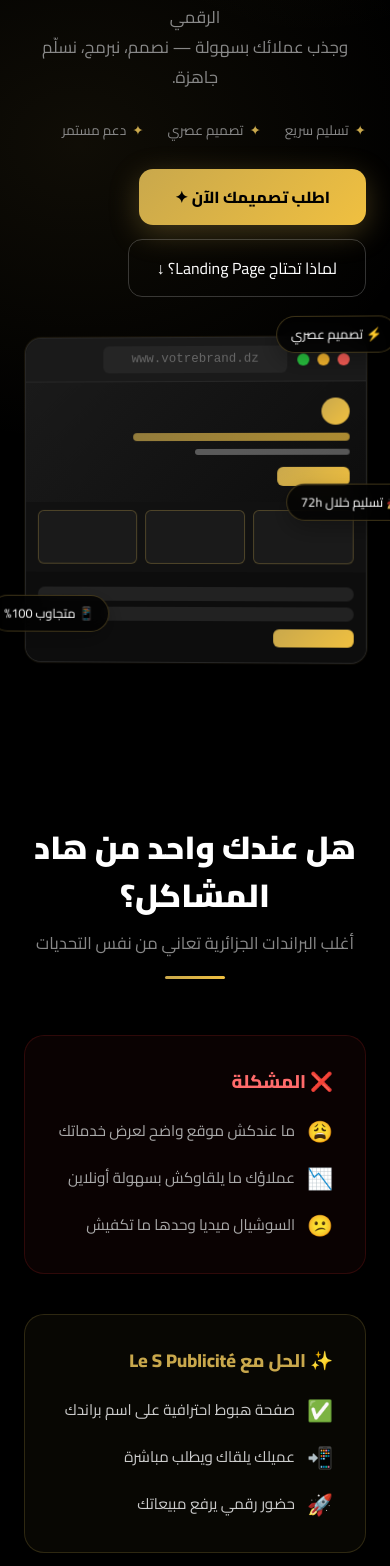
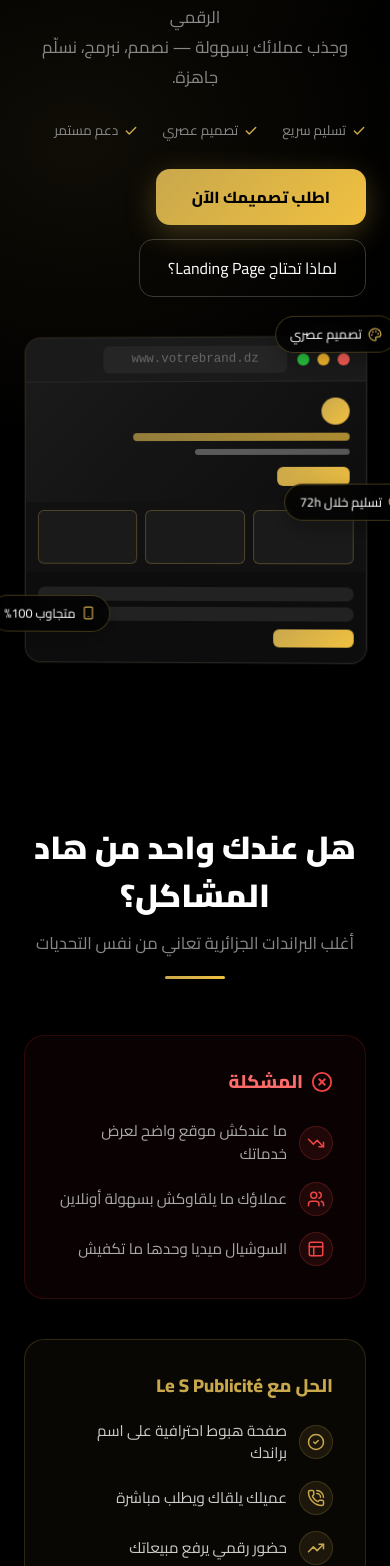
Before and after one commit to ahmedtayebi/le_s_pub, a Next.js app: page /landing-service in a window 390 px wide. Shown: the part 434-2000 px from the top of the page. Built offline with nearby package versions, Linux system fonts and the light colour scheme.

Commit message:
add landing service and complete remove emojie

```diff
--- a/app/landing-service/page.tsx
+++ b/app/landing-service/page.tsx
@@ -8,6 +8,21 @@ import ServiceOrderForm from "@/components/landing-service/ServiceOrderForm";
 import FinalCTA from "@/components/landing-service/FinalCTA";
 import { motion } from "framer-motion";
 import { useRouter } from "next/navigation";
+import {
+    XCircle,
+    CheckCircle2,
+    TrendingDown,
+    Users,
+    Layout,
+    TrendingUp,
+    PhoneCall,
+    Palette,
+    Smartphone,
+    Zap,
+    Link2,
+    FileUp,
+    Headphones,
+} from "lucide-react";
 
 // ═══════════════════════════════════════════════════════════════════════════════
 // INLINE SECTIONS — Problem/Solution, Features, HowItWorks, Portfolio,
@@ -66,14 +81,14 @@ function SectionHeading({
 
 function ProblemSolution() {
     const problems = [
-        { emoji: "😩", text: "ما عندكش موقع واضح لعرض خدماتك" },
-        { emoji: "📉", text: "عملاؤك ما يلقاوكش بسهولة أونلاين" },
-        { emoji: "😕", text: "السوشيال ميديا وحدها ما تكفيش" },
+        { icon: <TrendingDown size={18} color="#ef4444" />, text: "ما عندكش موقع واضح لعرض خدماتك" },
+        { icon: <Users size={18} color="#ef4444" />, text: "عملاؤك ما يلقاوكش بسهولة أونلاين" },
+        { icon: <Layout size={18} color="#ef4444" />, text: "السوشيال ميديا وحدها ما تكفيش" },
     ];
     const solutions = [
-        { emoji: "✅", text: "صفحة هبوط احترافية على اسم براندك" },
-        { emoji: "📲", text: "عميلك يلقاك ويطلب مباشرة" },
-        { emoji: "🚀", text: "حضور رقمي يرفع مبيعاتك" },
+        { icon: <CheckCircle2 size={18} color={GOLD} />, text: "صفحة هبوط احترافية على اسم براندك" },
+        { icon: <PhoneCall size={18} color={GOLD} />, text: "عميلك يلقاك ويطلب مباشرة" },
+        { icon: <TrendingUp size={18} color={GOLD} />, text: "حضور رقمي يرفع مبيعاتك" },
     ];
 
     return (
@@ -113,12 +128,29 @@ function ProblemSolution() {
                         }}
                     >
                         <h3 style={{ color: "#ff6b6b", fontSize: "1.15rem", fontWeight: 800, marginBottom: 20 }}>
-                            ❌ المشكلة
+                            <span style={{ display: "inline-flex", alignItems: "center", gap: 8 }}>
+                                <XCircle size={22} color="#ef4444" />
+                                المشكلة
+                            </span>
                         </h3>
                         <div style={{ display: "flex", flexDirection: "column", gap: 16 }}>
                             {problems.map((p, i) => (
                                 <div key={i} style={{ display: "flex", alignItems: "center", gap: 12 }}>
-                                    <span style={{ fontSize: "1.3rem" }}>{p.emoji}</span>
+                                    <span
+                                        style={{
+                                            width: 34,
+                                            height: 34,
+                                            borderRadius: "50%",
+                                            background: "rgba(239,68,68,0.1)",
+                                            border: "1px solid rgba(239,68,68,0.2)",
+                                            display: "inline-flex",
+                                            alignItems: "center",
+                                            justifyContent: "center",
+                                            flexShrink: 0,
+                                        }}
+                                    >
+                                        {p.icon}
+                                    </span>
                                     <span style={{ color: "#aaa", fontSize: "0.95rem" }}>{p.text}</span>
                                 </div>
                             ))}
@@ -139,12 +171,26 @@ function ProblemSolution() {
                         }}
                     >
                         <h3 style={{ color: GOLD, fontSize: "1.15rem", fontWeight: 800, marginBottom: 20 }}>
-                            ✨ الحل مع Le S Publicité
+                            الحل مع Le S Publicité
                         </h3>
                         <div style={{ display: "flex", flexDirection: "column", gap: 16 }}>
                             {solutions.map((s, i) => (
                                 <div key={i} style={{ display: "flex", alignItems: "center", gap: 12 }}>
-                                    <span style={{ fontSize: "1.3rem" }}>{s.emoji}</span>
+                                    <span
+                                        style={{
+                                            width: 34,
+                                            height: 34,
+                                            borderRadius: "50%",
+                                            background: "rgba(201,168,76,0.1)",
+                                            border: "1px solid rgba(201,168,76,0.2)",
+                                            display: "inline-flex",
+                                            alignItems: "center",
+                                            justifyContent: "center",
+                                            flexShrink: 0,
+                                        }}
+                                    >
+                                        {s.icon}
+                                    </span>
                                     <span style={{ color: "#ccc", fontSize: "0.95rem" }}>{s.text}</span>
                                 </div>
                             ))}
@@ -167,32 +213,32 @@ function ProblemSolution() {
 function Features() {
     const features = [
         {
-            icon: "🎨",
+            icon: <Palette size={24} color={GOLD} />,
             title: "تصميم فريد",
             desc: "تصميم مخصص يعكس هوية علامتك — مش قالب جاهز",
         },
         {
-            icon: "📱",
+            icon: <Smartphone size={24} color={GOLD} />,
             title: "متجاوب مع الموبايل",
             desc: "صفحتك تظهر ممتازة على كل الأجهزة بدون استثناء",
         },
         {
-            icon: "⚡",
+            icon: <Zap size={24} color={GOLD} />,
             title: "سرعة تحميل عالية",
             desc: "أداء سريع لضمان أفضل تجربة لزوار صفحتك",
         },
         {
-            icon: "🔗",
+            icon: <Link2 size={24} color={GOLD} />,
             title: "ربط السوشيال ميديا",
             desc: "نربط صفحتك بكل حساباتك لتكون مرجعك الرقمي الأول",
         },
         {
-            icon: "📊",
+            icon: <FileUp size={24} color={GOLD} />,
             title: "نموذج طلب مدمج",
             desc: "يقدر عميلك يطلب مباشرة من الصفحة — بدون تعقيدات",
         },
         {
-            icon: "🛡️",
+            icon: <Headphones size={24} color={GOLD} />,
             title: "دعم فني مستمر",
             desc: "بعد التسليم نبقى معاك لأي تعديل أو تحديث تحتاجه",
         },
@@ -249,7 +295,6 @@ function Features() {
                                     display: "flex",
                                     alignItems: "center",
                                     justifyContent: "center",
-                                    fontSize: "1.5rem",
                                     marginBottom: 18,
                                 }}
                             >
--- a/components/landing-service/FinalCTA.tsx
+++ b/components/landing-service/FinalCTA.tsx
@@ -1,6 +1,7 @@
 "use client";
 
 import { motion } from "framer-motion";
+import { Check, ArrowLeft } from "lucide-react";
 
 /* ─────────────────────────────────────────────
    FinalCTA Section
@@ -62,8 +63,9 @@ export default function FinalCTA() {
                         marginBottom: "28px",
                     }}
                 >
-                    <span style={{ color: "#C9A84C", fontWeight: 700, fontSize: "0.88rem" }}>
-                        🚀 جاهز لرفع مستوى مشروعك؟
+                    <span style={{ color: "#C9A84C", fontWeight: 700, fontSize: "0.88rem", display: "inline-flex", alignItems: "center", gap: "8px" }}>
+                        <span style={{ display: "inline-block", width: "20px", height: "2px", background: "#C9A84C", borderRadius: "2px", verticalAlign: "middle" }} />
+                        جاهز لرفع مستوى مشروعك؟
                     </span>
                 </motion.div>
 
@@ -128,7 +130,7 @@ export default function FinalCTA() {
                             boxShadow: "0 10px 40px rgba(201,168,76,0.35)",
                         }}
                     >
-                        اطلب تصميمك الآن ✦
+                        اطلب تصميمك الآن <ArrowLeft size={18} style={{ display: "inline-block", verticalAlign: "middle" }} />
                     </motion.button>
 
                     {/* Ghost CTA */}
@@ -169,7 +171,7 @@ export default function FinalCTA() {
                             className="flex items-center gap-2"
                             style={{ color: "#555", fontSize: "0.85rem" }}
                         >
-                            <span style={{ color: "#C9A84C", fontWeight: 700 }}>✓</span>
+                            <Check size={15} color="#C9A84C" strokeWidth={2.5} />
                             {item.text}
                         </span>
                     ))}
--- a/components/landing-service/HeroService.tsx
+++ b/components/landing-service/HeroService.tsx
@@ -1,16 +1,17 @@
 "use client";
 
 import { motion } from "framer-motion";
+import { Check, Palette, Smartphone, Clock } from "lucide-react";
 
 // ─── Floating Badge ──────────────────────────────────────────────────────────
 
 function FloatingBadge({
-    emoji,
+    icon,
     text,
     delay,
     style,
 }: {
-    emoji: string;
+    icon: React.ReactNode;
     text: string;
     delay: number;
     style: React.CSSProperties;
@@ -33,10 +34,13 @@ function FloatingBadge({
                 boxShadow: "0 8px 24px rgba(0,0,0,0.3)",
                 whiteSpace: "nowrap",
                 zIndex: 10,
+                display: "flex",
+                alignItems: "center",
+                gap: "6px",
                 ...style,
             }}
         >
-            {emoji} {text}
+            {icon} {text}
         </motion.div>
     );
 }
@@ -58,19 +62,19 @@ function BrowserMockup() {
             >
                 {/* Floating badges */}
                 <FloatingBadge
-                    emoji="⚡"
+                    icon={<Palette size={14} color="#C9A84C" />}
                     text="تصميم عصري"
                     delay={0}
                     style={{ top: -16, right: -30 }}
                 />
                 <FloatingBadge
-                    emoji="📱"
+                    icon={<Smartphone size={14} color="#C9A84C" />}
                     text="متجاوب 100%"
                     delay={0.5}
                     style={{ bottom: 30, left: -36 }}
                 />
                 <FloatingBadge
-                    emoji="🚀"
+                    icon={<Clock size={14} color="#C9A84C" />}
                     text="تسليم خلال 72h"
                     delay={1}
                     style={{ top: "45%", right: -50 }}
@@ -416,7 +420,7 @@ export default function HeroService() {
                                     gap: 6,
                                 }}
                             >
-                                <span style={{ color: "#C9A84C" }}>✦</span> {item}
+                                <Check size={14} color="#C9A84C" strokeWidth={2.5} /> {item}
                             </span>
                         ))}
                     </motion.div>
@@ -454,7 +458,7 @@ export default function HeroService() {
                                     "0 8px 30px rgba(201,168,76,0.3)";
                             }}
                         >
-                            اطلب تصميمك الآن ✦
+                            اطلب تصميمك الآن
                         </motion.button>
 
                         <motion.button
@@ -483,7 +487,7 @@ export default function HeroService() {
                                 btn.style.color = "#fff";
                             }}
                         >
-                            لماذا تحتاج Landing Page؟ ↓
+                            لماذا تحتاج Landing Page؟
                         </motion.button>
                     </motion.div>
                 </div>
--- a/components/landing-service/HowItWorks.tsx
+++ b/components/landing-service/HowItWorks.tsx
@@ -1,29 +1,32 @@
 "use client";
 
 import { motion } from "framer-motion";
+import { MessageSquare, PenTool, Rocket, ChevronLeft } from "lucide-react";
 
 /* ─────────────────────────────────────────────
    Steps Data
    ───────────────────────────────────────────── */
 
+const GOLD = "#C9A84C";
+
 const steps = [
     {
         number: "01",
-        icon: "💬",
+        icon: <MessageSquare size={28} color={GOLD} strokeWidth={1.8} />,
         title: "تواصل معنا",
         desc: "أرسل طلبك مع تفاصيل براندك، لوغوك، وما تريده بالضبط",
         duration: "اليوم الأول",
     },
     {
         number: "02",
-        icon: "🎨",
+        icon: <PenTool size={28} color={GOLD} strokeWidth={1.8} />,
         title: "نجهز تصميم صفحتك",
         desc: "فريقنا يبني صفحتك بتصميم عصري مخصص لعلامتك التجارية",
         duration: "24 - 48 ساعة",
     },
     {
         number: "03",
-        icon: "🚀",
+        icon: <Rocket size={28} color={GOLD} strokeWidth={1.8} />,
         title: "نطلق الصفحة جاهزة",
         desc: "صفحتك تصبح حية على الإنترنت جاهزة لاستقبال الزبائن",
         duration: "خلال 72 ساعة",
@@ -49,9 +52,9 @@ function ConnectorArrow() {
             <motion.div
                 animate={{ x: [0, 6, 0] }}
                 transition={{ duration: 1.5, repeat: Infinity, ease: "easeInOut" }}
-                style={{ color: "rgba(201,168,76,0.6)", fontSize: "1.1rem", flexShrink: 0 }}
+                style={{ flexShrink: 0, display: "flex", alignItems: "center" }}
             >
-                ‹
+                <ChevronLeft size={24} color="rgba(201,168,76,0.6)" />
             </motion.div>
         </div>
     );
@@ -127,7 +130,6 @@ function StepCard({ step, index }: { step: typeof steps[0]; index: number }) {
                     border: "1px solid rgba(201,168,76,0.3)",
                     borderRadius: "50%",
                     margin: "0 auto 20px",
-                    fontSize: "1.8rem",
                     display: "flex",
                     alignItems: "center",
                     justifyContent: "center",
@@ -196,7 +198,17 @@ export default function HowItWorks() {
                             textTransform: "uppercase",
                         }}
                     >
+                        <span style={{
+                            display: 'inline-block',
+                            width: '20px',
+                            height: '2px',
+                            background: '#C9A84C',
+                            borderRadius: '2px',
+                            marginLeft: '8px',
+                            verticalAlign: 'middle'
+                        }} />
                         العملية بسيطة جداً
+
                     </motion.p>
 
                     {/* H2 */}
--- a/components/landing-service/ProblemSolution.tsx
+++ b/components/landing-service/ProblemSolution.tsx
@@ -2,34 +2,51 @@
 
 import React from "react";
 import { motion } from "framer-motion";
+import {
+    XCircle,
+    CheckCircle2,
+    TrendingDown,
+    Users,
+    Layout,
+    Globe,
+    PhoneCall,
+    TrendingUp,
+    ArrowLeft
+} from 'lucide-react';
 
 const problems = [
     {
-        title: "الاعتماد الكامل على السوشيال ميديا",
-        desc: "حسابك قد يُحذف أو يُقيَّد في أي وقت",
+        title: "ما عندكش موقع",
+        desc: "الاعتماد الكامل على السوشيال ميديا يعني أن حسابك قد يُحذف أو يُقيَّد في أي وقت",
+        icon: <TrendingDown size={18} color="#ef4444" />
     },
     {
-        title: "طلبات غير منظمة ومشتتة",
-        desc: "رسائل DM و WhatsApp لا تُبنى عليها قاعدة بيانات",
+        title: "عملاؤك ما يلقاوكش",
+        desc: "رسائل DM و WhatsApp مشتتة ولا تُبنى عليها قاعدة بيانات قوية لنمو البزنس",
+        icon: <Users size={18} color="#ef4444" />
     },
     {
-        title: "لا توجد صفحة احترافية للعرض",
-        desc: "الزبون لا يجد مكاناً موحداً لمعرفة خدماتك وأسعارك",
+        title: "السوشيال ميديا وحدها",
+        desc: "الزبون لا يجد مكاناً موحداً ومحترفاً لمعرفة خدماتك وأسعارك وبناء الثقة",
+        icon: <Layout size={18} color="#ef4444" />
     },
 ];
 
 const solutions = [
     {
-        title: "موقعك = عنوانك الدائم على الإنترنت",
-        desc: "لا أحد يستطيع حذفه أو تقييده — هو ملكك",
+        title: "صفحة هبوط احترافية",
+        desc: "موقعك هو عنوانك الدائم والآمن الذي لا يستطيع أحد حذفه أو تقييده",
+        icon: <Globe size={18} color="#C9A84C" />
     },
     {
-        title: "نموذج طلب ذكي يجمع كل البيانات",
-        desc: "اسم، هاتف، ولاية، لوغو — كل شيء في Google Sheet",
+        title: "عميلك يلقاك ويطلب مباشرة",
+        desc: "نموذج طلب ذكي يجمع كل البيانات (اسم، هاتف، لوغو) في Google Sheet منظم",
+        icon: <PhoneCall size={18} color="#C9A84C" />
     },
     {
-        title: "صفحة احترافية تعكس قيمة براندك",
-        desc: "تصميم عصري يبني الثقة ويحول الزائر إلى عميل",
+        title: "حضور رقمي يرفع مبيعاتك",
+        desc: "تصميم عصري يبني الثقة ويحول الزائر المتردد إلى عميل وفيّ لعلامتك",
+        icon: <TrendingUp size={18} color="#C9A84C" />
     },
 ];
 
@@ -49,8 +66,17 @@ export default function ProblemSolution() {
                         whileInView={{ opacity: 1, y: 0 }}
                         viewport={{ once: true }}
                         className="text-[#C9A84C] text-[13px] md:text-sm uppercase font-bold mb-4"
-                        style={{ letterSpacing: "3px" }}
+                        style={{ letterSpacing: "3px", display: 'flex', alignItems: 'center', justifyContent: 'center' }}
                     >
+                        <span style={{
+                            display: 'inline-block',
+                            width: '20px',
+                            height: '2px',
+                            background: '#C9A84C',
+                            borderRadius: '2px',
+                            marginLeft: '8px',
+                            verticalAlign: 'middle'
+                        }} />
                         هل هذا وضعك الآن؟
                     </motion.p>
                     <motion.h2
@@ -58,9 +84,9 @@ export default function ProblemSolution() {
                         whileInView={{ opacity: 1, y: 0 }}
                         viewport={{ once: true }}
                         transition={{ delay: 0.1 }}
-                        className="text-white font-bold text-3xl md:text-4xl lg:text-5xl mb-6 text-center"
+                        className="text-white font-bold text-3xl md:text-4xl lg:text-5xl mb-6 text-center flex items-center justify-center gap-3"
                     >
-                        المشكلة التي يعاني منها معظم البراندات
+                        المشكلة <XCircle size={22} color="#ef4444" />
                     </motion.h2>
                     <motion.div
                         initial={{ opacity: 0, scale: 0.5 }}
@@ -88,8 +114,17 @@ export default function ProblemSolution() {
                                 className="flex flex-row items-start rounded-[16px] p-[20px_24px] border border-[rgba(255,60,60,0.15)] bg-[rgba(255,0,0,0.04)]"
                                 style={{ gap: "14px" }}
                             >
-                                <div className="flex-shrink-0 w-[40px] h-[40px] rounded-full bg-[rgba(255,60,60,0.1)] flex items-center justify-center text-sm">
-                                    ❌
+                                <div style={{
+                                    width: '36px', height: '36px',
+                                    background: 'rgba(239,68,68,0.1)',
+                                    border: '1px solid rgba(239,68,68,0.2)',
+                                    borderRadius: '50%',
+                                    display: 'flex',
+                                    alignItems: 'center',
+                                    justifyContent: 'center',
+                                    flexShrink: 0
+                                }}>
+                                    {prob.icon}
                                 </div>
                                 <div>
                                     <h3 className="text-white font-[700] text-[0.95rem]">{prob.title}</h3>
@@ -101,36 +136,20 @@ export default function ProblemSolution() {
 
                     {/* Center - Arrow */}
                     <div className="flex-shrink-0 flex items-center justify-center">
-                        {/* Desktop Arrow Right */}
                         <motion.div
                             animate={{ x: [0, 8, 0] }}
                             transition={{ duration: 1.5, repeat: Infinity, ease: "easeInOut" }}
                             className="hidden lg:flex items-center justify-center drop-shadow-[0_0_20px_rgba(201,168,76,0.5)]"
                         >
-                            <svg width="48" height="48" viewBox="0 0 24 24" fill="none" stroke="url(#goldGradientArrow1)" strokeWidth="2.5" strokeLinecap="round" strokeLinejoin="round">
-                                <defs>
-                                    <linearGradient id="goldGradientArrow1" x1="0%" y1="0%" x2="100%" y2="0%">
-                                        <stop offset="0%" stopColor="#C9A84C" />
-                                        <stop offset="100%" stopColor="#FFF1B8" />
-                                    </linearGradient>
-                                </defs>
-                                <path d="M5 12h14M12 5l7 7-7 7" />
-                            </svg>
+                            <ArrowLeft size={48} color="#C9A84C" strokeWidth={1.5} />
                         </motion.div>
 
-                        {/* Mobile Arrow Down */}
                         <motion.div
                             animate={{ y: [0, 8, 0] }}
                             transition={{ duration: 1.5, repeat: Infinity, ease: "easeInOut" }}
                             className="flex lg:hidden items-center justify-center drop-shadow-[0_0_20px_rgba(201,168,76,0.5)]"
                         >
-                            <svg width="48" height="48" viewBox="0 0 24 24" fill="none" stroke="url(#goldGradientArrow2)" strokeWidth="2.5" strokeLinecap="round" strokeLinejoin="round">
-                                <defs>
-                                    <linearGradient id="goldGradientArrow2" x1="0%" y1="0%" x2="0%" y2="100%">
-                                        <stop offset="0%" stopColor="#C9A84C" />
-                                        <stop offset="100%" stopColor="#FFF1B8" />
-                                    </linearGradient>
-                                </defs>
+                            <svg width="48" height="48" viewBox="0 0 24 24" fill="none" stroke="#C9A84C" strokeWidth="2.5" strokeLinecap="round" strokeLinejoin="round">
                                 <path d="M12 5v14M5 12l7 7 7-7" />
                             </svg>
                         </motion.div>
@@ -138,6 +157,21 @@ export default function ProblemSolution() {
 
                     {/* Right - Solutions */}
                     <div style={{ direction: "rtl" }} className="w-full lg:w-[45%] flex flex-col gap-3">
+                        {/* Solution Header for Column */}
+                        <div className="mb-4 text-center lg:text-right">
+                            <h3 className="text-white font-bold text-2xl flex items-center justify-center lg:justify-start gap-2">
+                                الحل مع Le S Publicité
+                                <span style={{
+                                    display: 'inline-block',
+                                    width: '24px', height: '2px',
+                                    background: 'linear-gradient(90deg, #C9A84C, #F0C040)',
+                                    borderRadius: '2px',
+                                    verticalAlign: 'middle',
+                                    marginLeft: '8px'
+                                }} />
+                            </h3>
+                        </div>
+
                         {solutions.map((sol, i) => (
                             <motion.div
                                 key={i}
@@ -148,8 +182,17 @@ export default function ProblemSolution() {
                                 className="group flex flex-row items-start rounded-[16px] p-[20px_24px] border border-[rgba(201,168,76,0.2)] bg-[rgba(201,168,76,0.04)] hover:border-[rgba(201,168,76,0.5)] hover:bg-[rgba(201,168,76,0.07)] transition-all duration-300"
                                 style={{ gap: "14px" }}
                             >
-                                <div className="flex-shrink-0 w-[40px] h-[40px] rounded-full bg-[rgba(201,168,76,0.1)] flex items-center justify-center text-sm transition-transform duration-300 group-hover:scale-110">
-                                    ✅
+                                <div style={{
+                                    width: '36px', height: '36px',
+                                    background: 'rgba(201,168,76,0.1)',
+                                    border: '1px solid rgba(201,168,76,0.2)',
+                                    borderRadius: '50%',
+                                    display: 'flex',
+                                    alignItems: 'center',
+                                    justifyContent: 'center',
+                                    flexShrink: 0
+                                }}>
+                                    {sol.icon}
                                 </div>
                                 <div>
                                     <h3 className="text-[#C9A84C] font-[700] text-[0.95rem]">{sol.title}</h3>
```
Also changed, not shown: components/landing-service/Features.tsx (+48 -22 lines), components/landing-service/Portfolio.tsx (+19 -2 lines), components/landing-service/ServiceOrderForm.tsx (+37 -17 lines).
